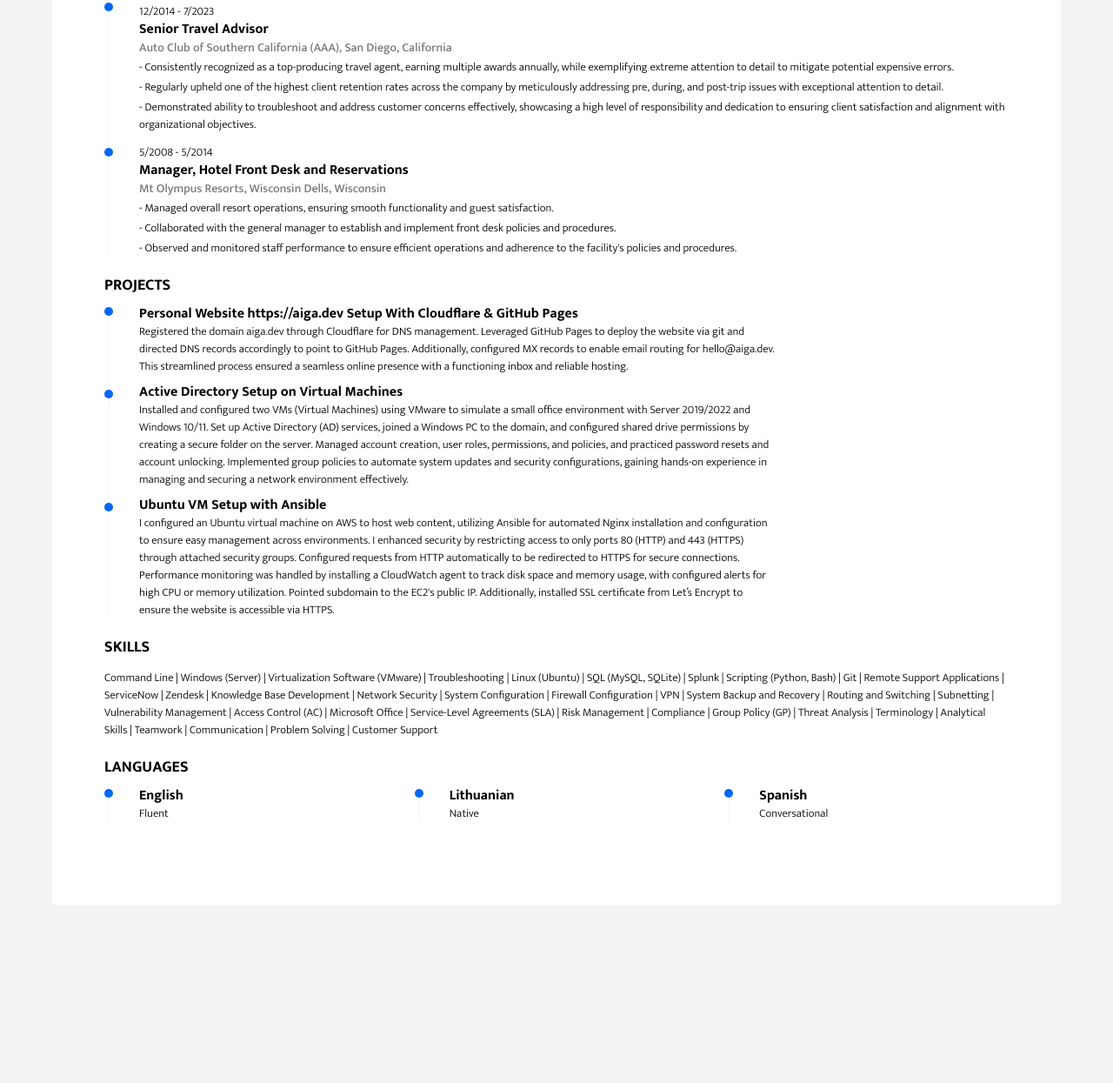
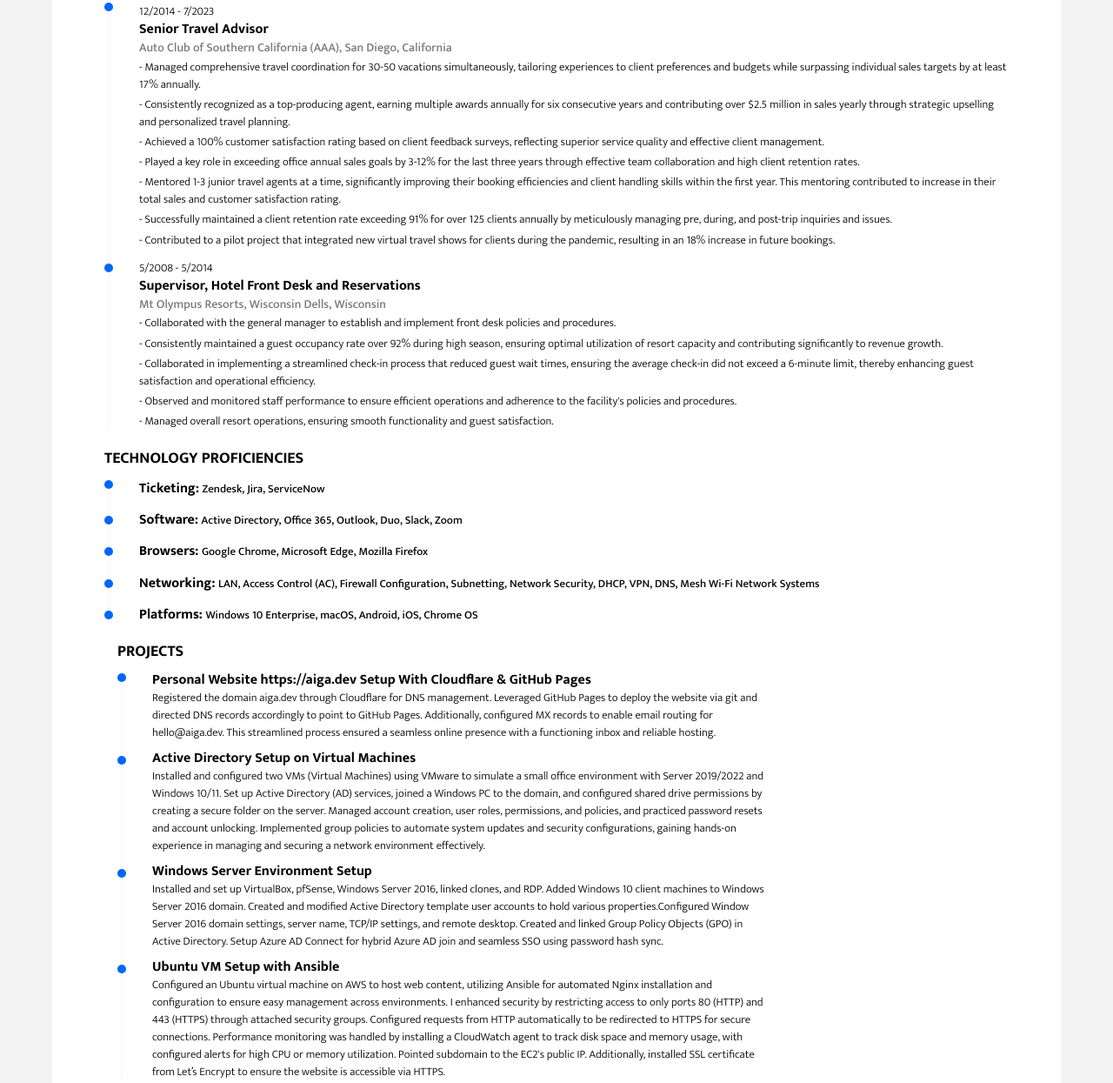
Before and after one commit to aishiux/wonderwoman, a plain HTML site: page index.html in a window 1280 px wide. Shown: the part 457-1702 px from the top of the page at 87% size. Before the commit the page ends 1517 px from the top, so only its background shows below. Drawn offline with nearby package versions, Linux system fonts and the light colour scheme.

Commit message:
Update index.html
Added technologies.

```diff
--- a/index.html
+++ b/index.html
@@ -106,6 +106,7 @@
 
                     <span class="no-wrap"><i class="fa-brands fa-linkedin"></i> <a href="https://www.linkedin.com/in/aiga.irmen">linkedin.com/in/aiga.irmen</a></span>
 
+                    <!-- <span class="no-wrap"><i class="fa fa-fw fa-globe" aria-hidden="true"></i>6416 Friars Rd, San Diego, CA 92108</span> -->
                     <span class="no-wrap"><i class="fa fa-fw fa-globe" aria-hidden="true"></i>San Diego, CA </span>
                 </p>
             </div>
@@ -116,8 +117,8 @@
         <main>
             <div class="row intro-section">
                 <div class="col-12">
-                    <h2 class="section-title">Summary</h2>
-                    <p>Motivated professional with a strong background in exceptional customer service, administrative operations, and management. My expertise is centered around problem-solving, meticulous attention to detail, and effective communication. Recently certified in CompTIA Security+, Network+, and A+, with a focus on delivering quality support in IT operations and service desk roles. Trained in troubleshooting common operating system issues and implementing secure networks. Well-versed in information security frameworks and governance.</p>
+                    <h2 class="section-title">Hello my future employer!</h2>
+                    <p>Recently certified in CompTIA Security+, Network+, and A+, I am actively seeking an IT role where I can utilize my troubleshooting skills, customer service expertise, problem-solving abilities, and technical knowledge. Skills developed through diverse projects and hands-on labs complement my proven ability to quickly learn and adapt to new technologies and processes. I am committed to delivering exceptional IT support and driving operational improvements.</p>
                 </div>
             </div>
 
@@ -159,22 +160,48 @@
                                 <p>12/2014 - 7/2023</p >
                                 <h6 class="time-line-item-title">Senior Travel Advisor</h6>
                                 <p class="time-line-item-subtitle">Auto Club of Southern California (AAA), San Diego, California</p>
-                                <p>- Consistently recognized as a top-producing travel agent, earning multiple awards annually, while exemplifying extreme attention to detail to mitigate potential expensive errors.</p>
-                                <p>- Regularly upheld one of the highest client retention rates across the company by meticulously addressing pre, during, and post-trip issues with exceptional attention to detail.</p>
-                                <p>- Demonstrated ability to troubleshoot and address customer concerns effectively, showcasing a high level of responsibility and dedication to ensuring client satisfaction and alignment with organizational objectives.</p>
+                                <p>- Managed comprehensive travel coordination for 30-50 vacations simultaneously, tailoring experiences to client preferences and budgets while surpassing individual sales targets by at least 17% annually.</p>
+                                <p>- Consistently recognized as a top-producing agent, earning multiple awards annually for six consecutive years and contributing over $2.5 million in sales yearly through strategic upselling and personalized travel planning.                          </p>
+                                <p>- Achieved a 100% customer satisfaction rating based on client feedback surveys, reflecting superior service quality and effective client management.</p>
+                                <p>- Played a key role in exceeding office annual sales goals by 3-12% for the last three years through effective team collaboration and high client retention rates.</p>
+                                <p>- Mentored 1-3 junior travel agents at a time, significantly improving their booking efficiencies and client handling skills within the first year. This mentoring contributed to increase in their total sales and customer satisfaction rating.</p>
+                                <p>- Successfully maintained a client retention rate exceeding 91% for over 125 clients annually by meticulously managing pre, during, and post-trip inquiries and issues.</p>
+                                <p>- Contributed to a pilot project that integrated new virtual travel shows for clients during the pandemic, resulting in an 18% increase in future bookings.</p>
                             </li>
 
                             <li class="time-line-item">
                                 <p>5/2008 - 5/2014</p >
-                                <h6 class="time-line-item-title">Manager, Hotel Front Desk and Reservations</h6>
+                                <h6 class="time-line-item-title">Supervisor, Hotel Front Desk and Reservations</h6>
+                                <!-- <H6 class="time-line-item-title">Salary: $18/hour</H6> -->
                                 <p class="time-line-item-subtitle">Mt Olympus Resorts, Wisconsin Dells, Wisconsin</p>
+                                <p>- Collaborated with the general manager to establish and implement front desk policies and procedures.</p>
+                                <p>- Consistently maintained a guest occupancy rate over 92% during high season, ensuring optimal utilization of resort capacity and contributing significantly to revenue growth.</p>
+                                <p>- Collaborated in implementing a streamlined check-in process that reduced guest wait times, ensuring the average check-in did not exceed a 6-minute limit, thereby enhancing guest satisfaction and operational efficiency.</p>
+                                <p>- Observed and monitored staff performance to ensure efficient operations and adherence to the facility's policies and procedures.</p>
                                 <p>- Managed overall resort operations, ensuring smooth functionality and guest satisfaction.</p>
-                                <p>- Collaborated with the general manager to establish and implement front desk policies and procedures.</p>
-                                <p>- Observed and monitored staff performance to ensure efficient operations and adherence to the facility's policies and procedures.</p>
                             </li>
                         </ul>
                     </div>
-
+                    <div class="col-md-12">
+                        <h2 class="section-title">TECHNOLOGY PROFICIENCIES</h2>
+                        <ul class="time-line">
+                            <li class="time-line-item">
+                            <h6><b>Ticketing:</b> <span class="font-smaller">Zendesk, Jira, ServiceNow</span></h6>
+                            </li>
+                            <li class="time-line-item">
+                            <h6><b>Software:</b> <span class="font-smaller">Active Directory, Office 365, Outlook, Duo, Slack, Zoom</span></h6>
+                            </li>
+                            <li class="time-line-item">
+                            <h6><b>Browsers:</b> <span class="font-smaller">Google Chrome, Microsoft Edge, Mozilla Firefox</span></h6>
+                            </li>
+                            <li class="time-line-item">
+                            <h6><b>Networking:</b> <span class="font-smaller">LAN, Access Control (AC), Firewall Configuration, Subnetting, Network Security, DHCP, VPN, DNS,
+                                Mesh Wi-Fi Network Systems</h6>
+                            </li>
+                            <li class="time-line-item">
+                            <h6><b>Platforms:</b> <span class="font-smaller">Windows 10 Enterprise, macOS, Android, iOS, Chrome OS</span></h6>
+                            </li>
+                        </ul>
                     <div class="col-md-12 col-lg-9">
                         <h2 class="section-title">Projects</h2>
                         <ul class="time-line">
@@ -186,21 +213,18 @@
                                 <h6 class="time-line-item-title">Active Directory Setup on Virtual Machines</h6>
                                 <p>Installed and configured two VMs (Virtual Machines) using VMware to simulate a small office environment with Server 2019/2022 and Windows 10/11. Set up Active Directory (AD) services, joined a Windows PC to the domain, and configured shared drive permissions by creating a secure folder on the server. Managed account creation, user roles, permissions, and policies, and practiced password resets and account unlocking. Implemented group policies to automate system updates and security configurations, gaining hands-on experience in managing and securing a network environment effectively.</p>
                             </li>
-                        <li class="time-line-item">
+                            <li class="time-line-item">
+                                <h6 class="time-line-item-title">Windows Server Environment Setup</h6>
+                                <p>Installed and set up VirtualBox, pfSense, Windows Server 2016, linked clones, and RDP. Added Windows 10 client machines to Windows Server 2016 domain. Created and modified Active Directory template user accounts to hold various properties.Configured Window Server 2016 domain settings, server name, TCP/IP settings, and remote desktop. Created and linked Group Policy Objects (GPO) in Active Directory. Setup Azure AD Connect for hybrid Azure AD join and seamless SSO using password hash sync.</p>
+                            </li>
+                            <li class= "time-line-item">
                             <h6 class="time-line-item-title">Ubuntu VM Setup with Ansible</h6>
-                            <p>I configured an Ubuntu virtual machine on AWS to host web content, utilizing Ansible for automated Nginx installation and configuration to ensure easy management across environments. I enhanced security by restricting access to only ports 80 (HTTP) and 443 (HTTPS) through attached security groups. Configured requests from HTTP automatically to be redirected to HTTPS for secure connections. Performance monitoring was handled by installing a CloudWatch agent to track disk space and memory usage, with configured alerts for high CPU or memory utilization. Pointed subdomain to the EC2's public IP. Additionally, installed SSL certificate from Let’s Encrypt to ensure the website is accessible via HTTPS.
+                            <p>Configured an Ubuntu virtual machine on AWS to host web content, utilizing Ansible for automated Nginx installation and configuration to ensure easy management across environments. I enhanced security by restricting access to only ports 80 (HTTP) and 443 (HTTPS) through attached security groups. Configured requests from HTTP automatically to be redirected to HTTPS for secure connections. Performance monitoring was handled by installing a CloudWatch agent to track disk space and memory usage, with configured alerts for high CPU or memory utilization. Pointed subdomain to the EC2's public IP. Additionally, installed SSL certificate from Let’s Encrypt to ensure the website is accessible via HTTPS.
                             </p>
-                        </li>
+                            </li>
                         </ul>
 
                         <!-- TODO additional project -->
-                    </div>
-
-                    <div class="col-md-12">
-                        <h2 class="section-title">Skills</h2>
-                        <p class="mb-4">
-                            Command Line | Windows (Server) | Virtualization Software (VMware) | Troubleshooting | Linux (Ubuntu) | SQL (MySQL, SQLite) | Splunk | Scripting (Python, Bash) | Git | Remote Support Applications | ServiceNow | Zendesk | Knowledge Base Development | Network Security | System Configuration | Firewall Configuration | VPN | System Backup and Recovery | Routing and Switching | Subnetting | Vulnerability Management | Access Control (AC) | Microsoft Office | Service-Level Agreements (SLA) | Risk Management | Compliance | Group Policy (GP) | Threat Analysis | Terminology | Analytical Skills | Teamwork | Communication | Problem Solving | Customer Support
-                        </p>
                     </div>
 
                     <div class="col-md-12">
@@ -210,7 +234,7 @@
                                 <ul class="time-line">
                                     <li class="time-line-item">
                                         <h6 class="time-line-item-title">English</h6>
-                                        <p>Fluent</p>
+                                        <p>Advanced</p>
                                     </li>
                                 </ul>
                             </div>
@@ -218,7 +242,7 @@
                                 <ul class="time-line">
                                     <li class="time-line-item">
                                         <h6 class="time-line-item-title">Lithuanian</h6>
-                                        <p>Native</p>
+                                        <p>Advanced</p>
                                     </li>
                                 </ul>
                             </div>
@@ -226,7 +250,15 @@
                                 <ul class="time-line">
                                     <li class="time-line-item">
                                         <h6 class="time-line-item-title">Spanish</h6>
-                                        <p>Conversational</p>
+                                        <p>Intermediate</p>
+                                    </li>
+                                </ul>
+                            </div>
+                            <div class="col-sm-4">
+                                <ul class="time-line">
+                                    <li class="time-line-item">
+                                        <h6 class="time-line-item-title">Russian</h6>
+                                        <p>Intermediate</p>
                                     </li>
                                 </ul>
                             </div>
```
